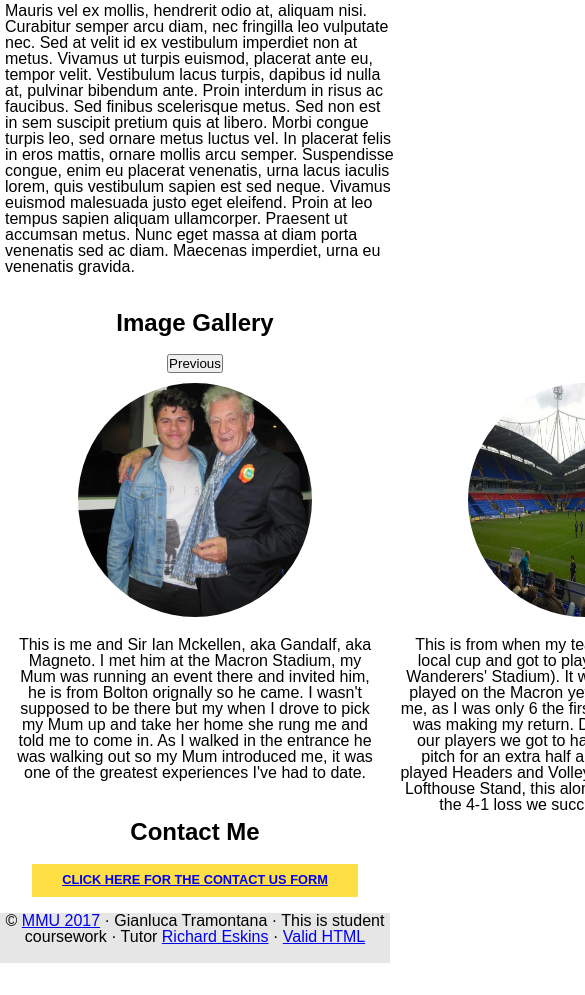
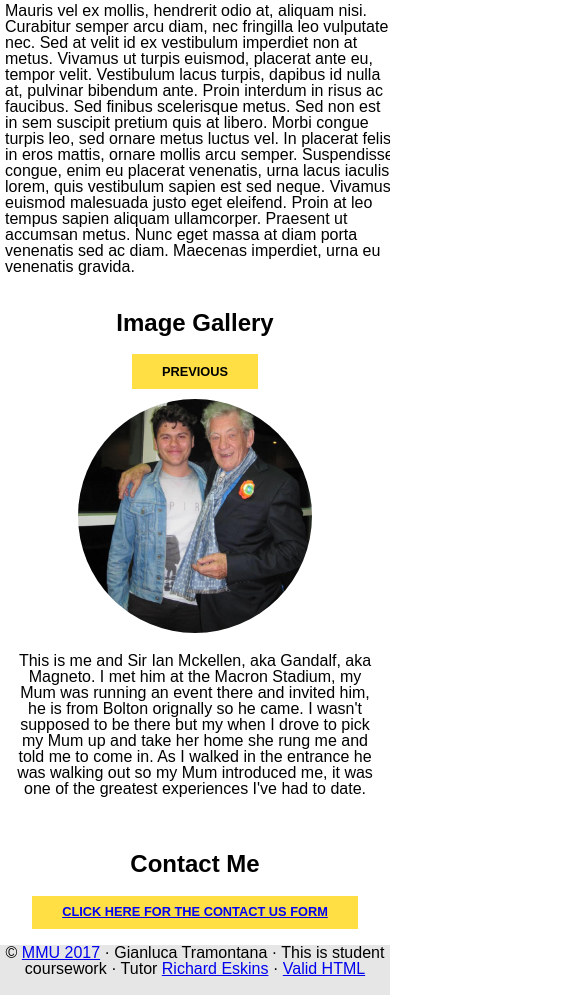
Before and after one commit to sambluca/WDAssignment2, a plain HTML site: page index.html in a window 390 px wide. Shown: the part 675-1670 px from the top of the page, 585 px wide, since content can reach past the window. Before the commit the page ends 1638 px from the top, so only its background shows below. Drawn offline with nearby package versions, Linux system fonts and the light colour scheme.

Commit message:
overflow hidden

```diff
--- a/index.js
+++ b/index.js
@@ -16,6 +16,7 @@
          if (window.matchMedia('(max-width: 440px)').matches) {
              $(".js-carousel").slick({
                  adaptiveHeight: true,
+                 horizontalSwiping: false
 
              });
          } else {
--- a/layout.css
+++ b/layout.css
@@ -139,6 +139,10 @@ input[type="submit"]:hover {
     -webkit-appearance: none;
 }
 
+.slick-track {
+    overflow: hidden !important;
+}
+
 @media screen and (max-width: 921px) {
     .image-container {
         width: 40%;
@@ -182,6 +186,11 @@ button.slick-next {
 }
 
 @media screen and (max-width: 440px) {
+
+    html, body {
+    max-width: 100%;
+    overflow-x: hidden;
+}
     .page-footer {
         height: 50px;
     }
@@ -271,6 +280,18 @@ button.slick-next {
     body {
         margin: 70px 0px 0px 0px;
     }
+    .slick-arrow {
+        display: inline-block;
+        min-width: auto;
+        max-width: auto;
+        background-color: #ffdf43;
+        border: 0;
+        padding: 10px 30px;
+        font-size: 0.8rem;
+        text-transform: uppercase;
+        font-weight: bold;
+        -webkit-appearance: none;
+    }
 }
 
 @media screen and (max-width: 375px) {
```
